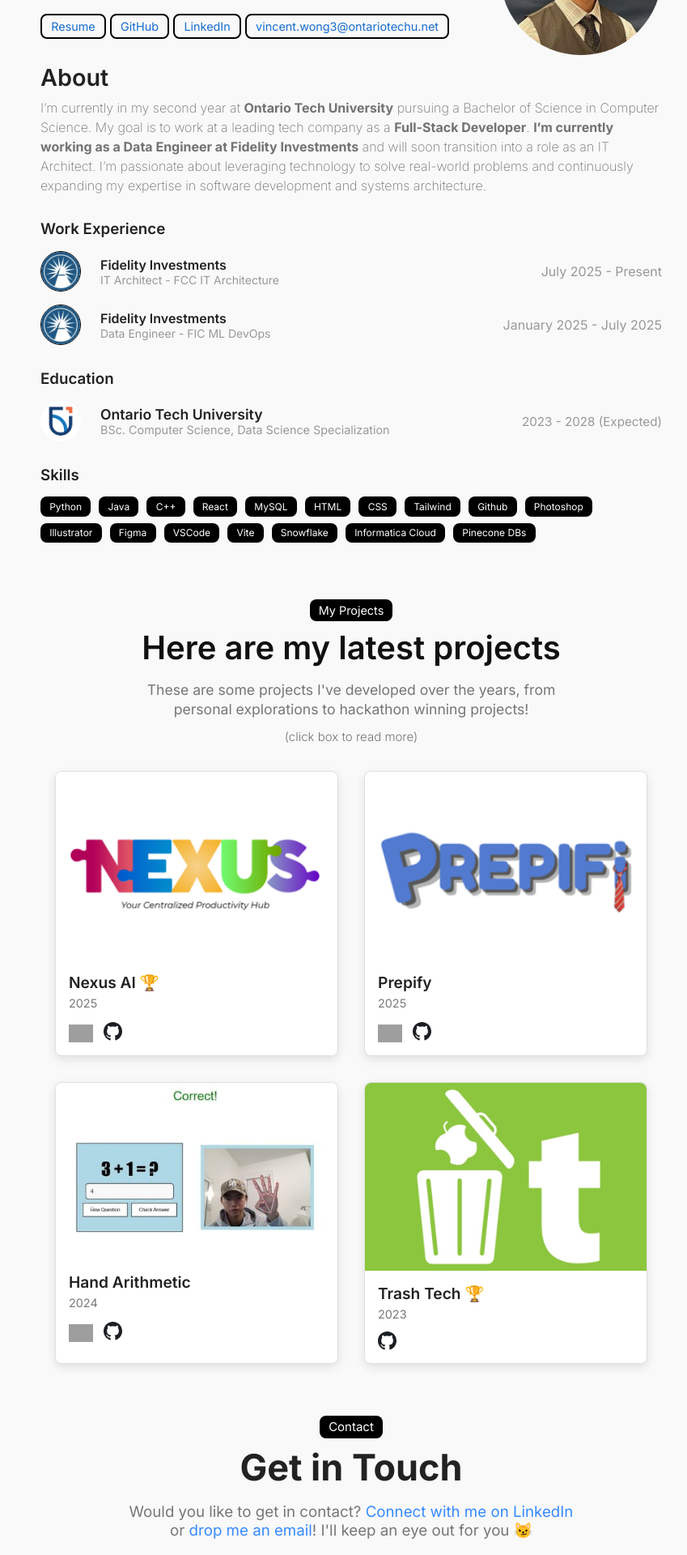
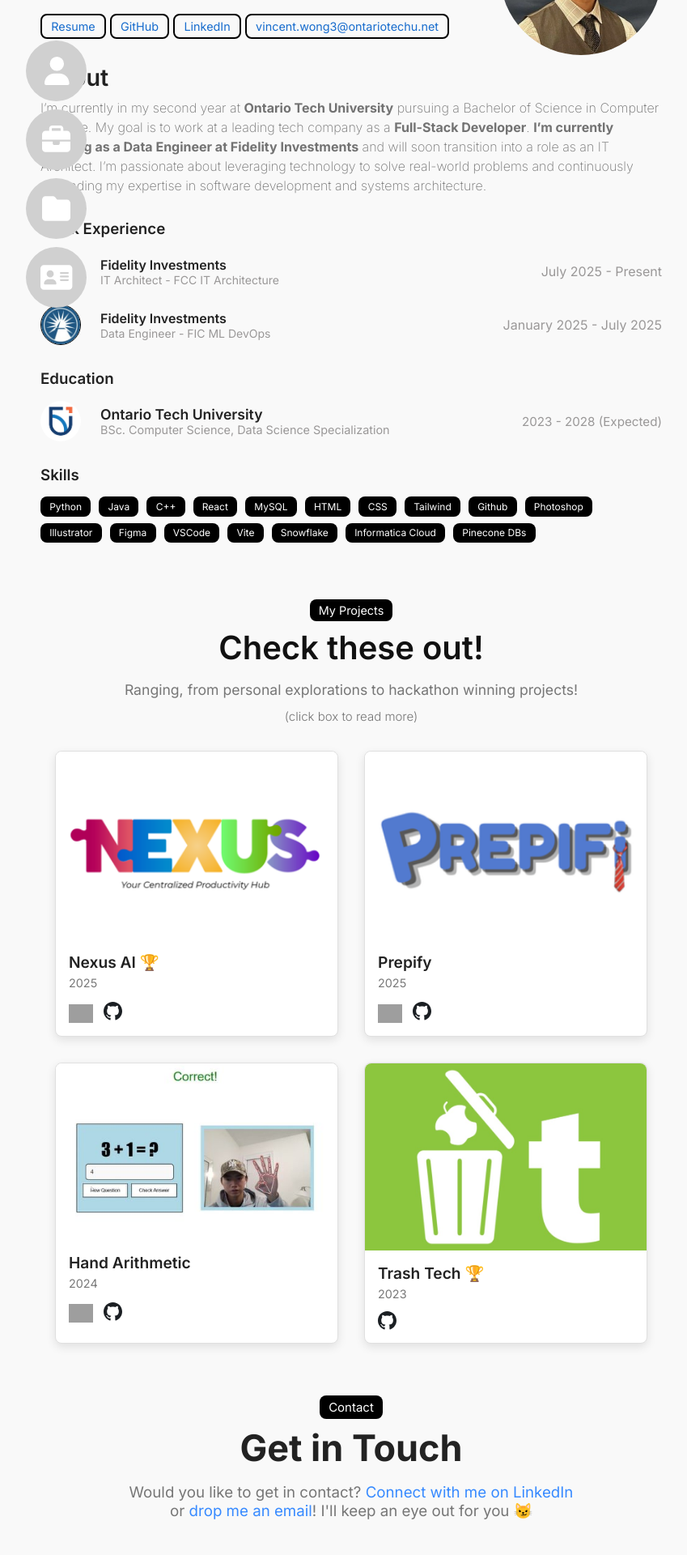
Before and after one commit to VinceKLW/personal-portfolio, a React (Vite) app: page / in a window 1280 px wide. Shown: the part 180-2100 px from the top of the page at 81% size, without its empty margins (206-1055 px from the left). Built offline with nearby package versions, Linux system fonts and the light colour scheme; grey boxes are pictures that could not be loaded.

Commit message:
added sidebar

```diff
--- a/package.json
+++ b/package.json
@@ -11,6 +11,8 @@
   },
   "dependencies": {
     "@fontsource/inter": "^5.2.6",
+    "@fortawesome/free-solid-svg-icons": "^6.7.2",
+    "@fortawesome/react-fontawesome": "^0.2.2",
     "react": "^19.1.0",
     "react-dom": "^19.1.0"
   },
--- a/src/App.jsx
+++ b/src/App.jsx
@@ -8,19 +8,29 @@
 import Skills from './components/Skills/Skills'
 import Contact from './components/Contact/Contact'
 import Projects from './components/Projects/Projects'
+import SideBar from './components/SideBar/SideBar'
 
 function App() {
 
   return (
     <>
       <div className='portfolio'>
-        <Intro/>
+        <SideBar/>
+        <section id='intro'>
+          <Intro/>
+        </section>
         <About/>
+        <section id='experiences'>
         <Experience/>
+        </section>
         <Education/>
         <Skills/>
+        <section id="projects">
         <Projects/>
+        </section>
+        <section id="contact">
         <Contact/>
+        </section>
       </div>
     </>
   )
--- a/src/components/Contact/Contact.css
+++ b/src/components/Contact/Contact.css
@@ -4,21 +4,20 @@
 }
 
 .contact-grouped {
-    width: 100%;
-    max-width: 600px;            /* max width to keep it from stretching too wide */
-    margin: 0 auto;              /* centers horizontally */
-    text-align: center;          /* center all text inside */
-    padding: 2rem 1rem;          /* vertical + horizontal padding */
+    width: 600px;
+    margin: 0 auto;            /* <-- Horizontally centers the div */
+    text-align: center;        /* <-- Centers the text inside */
+    padding: 2rem 1rem;        /* Optional: Adds vertical spacing */
 }
 
 .contact-title {
     font-size: 45px;
-    margin-bottom: 1rem;
+    margin-bottom: 1rem;       /* Adds spacing between h2 and h3 */
 }
 
 .contact-grouped h3 {
     font-weight: 400;
-    color: rgb(118, 118, 118);
+    color: rgb(118, 118, 118);    /* Optional styling */
 }
 
 .contact-title-box {
@@ -33,23 +32,5 @@
 
 .link {
     text-decoration: none;
-    color: rgb(55, 138, 255);
+    color: rgb(55, 138, 255)
 }
-
-/* Responsive tweaks */
-@media (max-width: 480px) {
-    .contact-grouped {
-        padding: 1.5rem 0.8rem;
-    }
-    .contact-title {
-        font-size: 32px;
-    }
-    .contact-grouped h3 {
-        font-size: 14px;
-        line-height: 1.4;
-    }
-    .contact-title-box {
-        font-size: 13px;
-        padding: 0.25rem 0.5rem;
-    }
-}
--- a/src/components/Projects/Projects.jsx
+++ b/src/components/Projects/Projects.jsx
@@ -80,11 +80,9 @@
     <div className="projects-container">
       <div className="project-grouped">
         <div className="project-title-box">My Projects</div>
-        <h2 className="project-title">Here are my latest projects</h2>
+        <h2 className="project-title">Check these out!</h2>
         <h3>
-          These are some projects I've developed over the years, from
-          <br />
-          personal explorations to hackathon winning projects!
+          Ranging, from personal explorations to hackathon winning projects!
           <h4 className='project-readmore'>(click box to read more)</h4>
         </h3>
       </div>
--- /dev/null
+++ b/src/components/SideBar/SideBar.css
@@ -0,0 +1,21 @@
+.sidebar-menu {
+    position: fixed;
+    left: 18%;
+    top: 50%;
+    transform: translateY(-50%);
+    display: flex;
+    flex-direction: column;
+    align-items: center;
+    padding: 8px;
+    z-index: 1000; /* make sure it’s on top if you want it overlapping intentionally */
+}
+
+@media (max-width: 1024px) {
+  .sidebar-menu {
+    display: none;
+  }
+
+  .portfolio {
+    margin-left: 0;
+  }
+}
--- /dev/null
+++ b/src/components/SideBar/SideBar.jsx
@@ -0,0 +1,15 @@
+import React from 'react';
+import SideIcons from '../SideIcons/SideIcons';
+import {faUser, faFolder, faBriefcase, faAddressCard } from '@fortawesome/free-solid-svg-icons';
+import './SideBar.css';
+
+export default function SideBar() {
+    return (
+        <div className="sidebar-menu">
+            <SideIcons href="#intro" icon={faUser} />
+            <SideIcons href="#experiences" icon={faBriefcase} />
+            <SideIcons href="#projects" icon={faFolder} />
+            <SideIcons href="#contact" icon={faAddressCard} />
+        </div>
+    );
+}
--- /dev/null
+++ b/src/components/SideIcons/SideIcons.css
@@ -0,0 +1,32 @@
+.icon {
+    all: unset; /* Reset all default styles */
+    display: flex;
+    align-items: center;
+    justify-content: center;
+    width: 75px;
+    height: 75px;
+    border-radius: 50%;
+    background-color: rgb(208, 208, 208);
+    color: white;
+    margin-bottom: 10px;
+    cursor: pointer;
+    transition: all 0.3s ease;
+
+}
+
+.icon:hover {
+    background-color: rgb(80, 80, 80);
+    transition: all 0.3s ease;
+
+}
+
+.icon-logo {
+    transition: all 0.3s ease;
+    color: white;
+    font-size: 35px;
+}
+
+.icon:hover .icon-logo {
+  font-size: 35px;
+  transition: all 0.3s ease;
+}
--- /dev/null
+++ b/src/components/SideIcons/SideIcons.jsx
@@ -0,0 +1,15 @@
+import React from 'react';
+import { FontAwesomeIcon } from '@fortawesome/react-fontawesome';
+import { faHouse, faUser, faFolder, faGraduationCap } from '@fortawesome/free-solid-svg-icons';
+import './SideIcons.css'
+
+function SideIcons({ href, icon }) {
+    return (
+        <a href={href} className="icon">
+            <FontAwesomeIcon className="icon-logo" icon={icon} />
+        </a>
+    );
+}
+
+
+export default SideIcons;
--- a/src/index.css
+++ b/src/index.css
@@ -1,3 +1,8 @@
+html {
+  scroll-behavior: smooth;
+}
+
+
 body {
   font-family: 'Inter', sans-serif;
 }
```
Also changed, not shown: 1 other file (tests, documents, lock files or other folders). Lines whose indentation alone changed are shown as unchanged.
